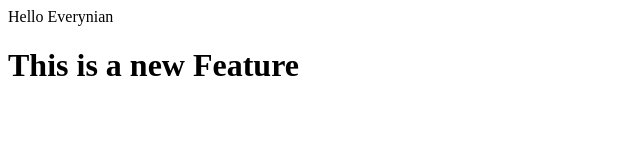
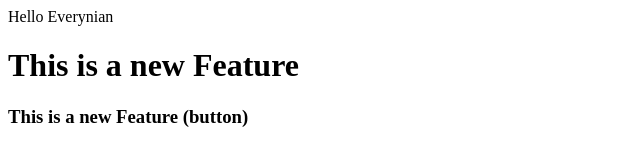
Before and after one commit to 12thATOM/LocalRepo, a plain HTML site: page index.html in a window 1280 px wide. Shown: the whole page, without its empty margins (0-640 px from the left). Drawn offline with Linux system fonts and the light colour scheme.

```diff
--- a/index.html
+++ b/index.html
@@ -1,2 +1,3 @@
 <p>Hello Everynian</p>
 <h1>This is a new Feature</h1>
+<h3>This is a new Feature (button)</h3>
```
